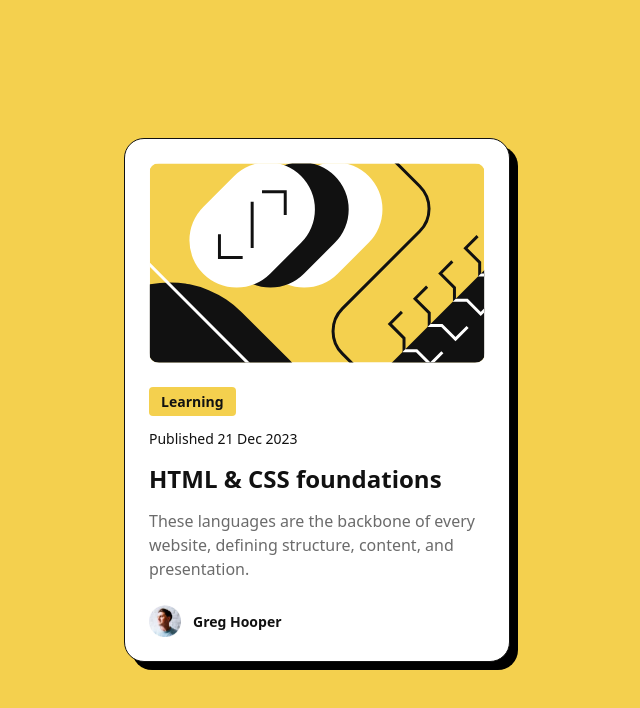
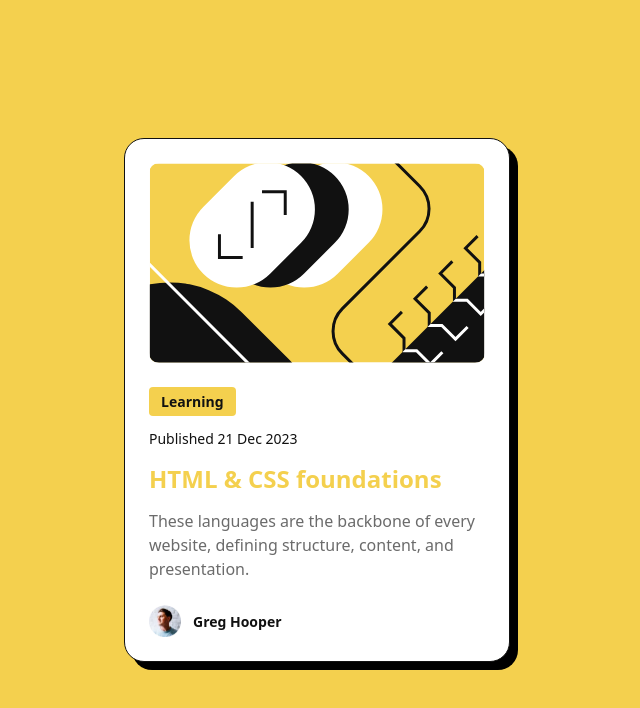
Before and after one commit to Polaris-algedi/frontendmentor-blog-preview-card, a website built with Vite: page index.html in a window 1280 px wide. In both pictures the pointer is over the element 640 px from the left and 479 px from the top of the page. Shown: the whole page, without its empty margins (323-963 px from the left). Built offline with nearby package versions, Linux system fonts and the light colour scheme; files whose address does not match are found by name.

Commit message:
fix: adjust body width to max-width and add hover effect for title

```diff
--- a/src/style.css
+++ b/src/style.css
@@ -114,7 +114,7 @@ body {
   display: flex;
   flex-direction: column;
   gap: var(--space-150);
-  width: 336px;
+  max-width: 336px;
 }
 
 .category {
@@ -139,3 +139,8 @@ body {
   width: 32px;
   height: 32px;
 }
+
+.title:hover {
+  color: var(--yellow);
+  cursor: pointer;
+}
```
